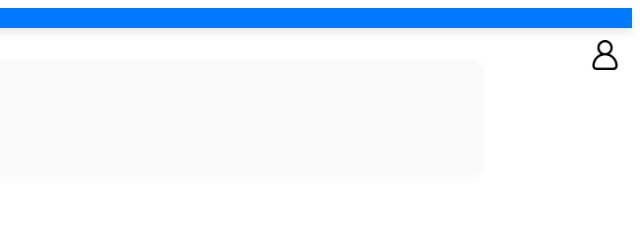
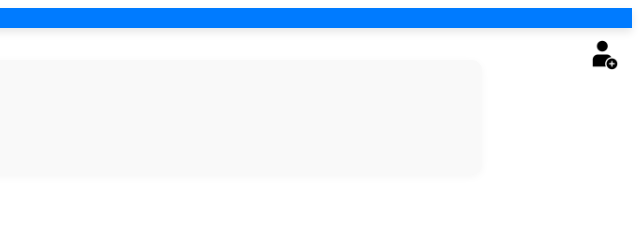
Before and after one commit to MushroomStake/TrackIO, a plain HTML site: page TrackIO/public/Student/student-download.html in a window 1280 px wide. Shown: the top 252 px of the page, 640-1280 px from the left. Drawn offline with Linux system fonts and the light colour scheme; no server answers.

Commit message:
Update student-download.html

```diff
--- a/TrackIO/public/Student/student-download.html
+++ b/TrackIO/public/Student/student-download.html
@@ -17,7 +17,7 @@
             <a href="#notifications" class="icon-link" aria-label="Notifications" id="notification-icon">
                 </a>
             <a href="student-profile.html" class="icon-link" aria-label="Profile">
-                <img src="../img/profile.png" alt="Profile Icon">
+                <img src="../img/Profile.png" alt="Profile Icon">
             </a>
 
         </nav>
```
